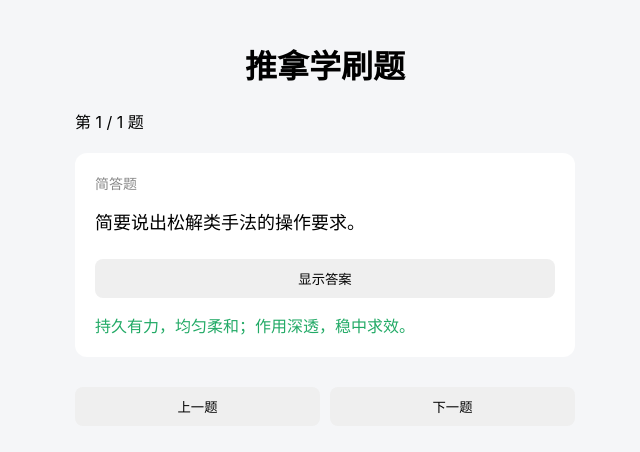
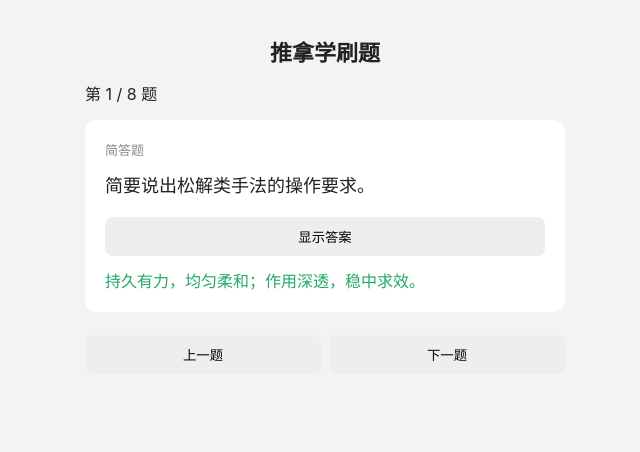
Before and after one commit to 15590726820-sys/tuina-study, a plain HTML site: page index.html in a window 1280 px wide. Both pictures are taken after a click on the button "显示答案". Shown: the whole page, without its empty margins (315-955 px from the left). Drawn offline with Linux system fonts and the light colour scheme.

Commit message:
Add files via upload

```diff
--- a/data.js
+++ b/data.js
@@ -1 +1,10 @@
-const questions=[{type:"简答题",question:"简要说出松解类手法的操作要求。",answer:"持久有力，均匀柔和；作用深透，稳中求效。"}];
+const questions=[
+{type:'简答题',question:'简要说出松解类手法的操作要求。',answer:'持久有力，均匀柔和；作用深透，稳中求效。'},
+{type:'简答题',question:'简要说出整复类手法的操作要求。',answer:'定位准确，用力巧妙；操作稳健，动作迅捷。'},
+{type:'名词解释',question:'什么是一指禅推法？',answer:'拇指着力，沉肩垂肘；前臂摆动，节律连续。'},
+{type:'名词解释',question:'什么是㨰法？',answer:'以前臂旋转带动腕关节，使着力部持续滚动。'},
+{type:'名词解释',question:'什么是揉法？',answer:'指或掌吸定体表，作轻柔环旋揉动。'},
+{type:'名词解释',question:'什么是摩法？',answer:'指或掌在体表作环形或直线摩动。'},
+{type:'名词解释',question:'什么是推法？',answer:'指、掌、拳或肘作单向直线推动。'},
+{type:'名词解释',question:'什么是拿法？',answer:'拇指与余指相对用力提捏肌肤。'}
+];
--- a/style.css
+++ b/style.css
@@ -1,9 +1,9 @@
-body{margin:0;font-family:-apple-system;background:#f5f6f8;}
-.app{max-width:500px;margin:auto;padding:20px;}
-h1{text-align:center;}
-.card{background:#fff;padding:20px;border-radius:12px;margin:20px 0;}
-.type{color:#888;font-size:14px;}
-.question{font-size:18px;margin:15px 0;}
-.answer{margin-top:15px;color:#2a6;}
-button{width:100%;padding:10px;border:none;border-radius:8px;margin-top:10px;}
-.controls{display:flex;gap:10px;}
+body{margin:0;font-family:-apple-system;background:#f2f3f5;color:#222}
+.app{max-width:480px;margin:auto;padding:20px}
+h1{text-align:center;font-size:22px}
+.card{background:#fff;border-radius:12px;padding:20px;margin:15px 0}
+.type{color:#888;font-size:13px}
+.question{font-size:18px;margin:12px 0}
+.answer{margin-top:12px;color:#2a6}
+button{width:100%;padding:10px;margin-top:8px;border:none;border-radius:8px;background:#eee}
+.controls,.flags,.bottom{display:flex;gap:8px}
```
Also changed, not shown: logic.js (added, +33 -0 lines).
